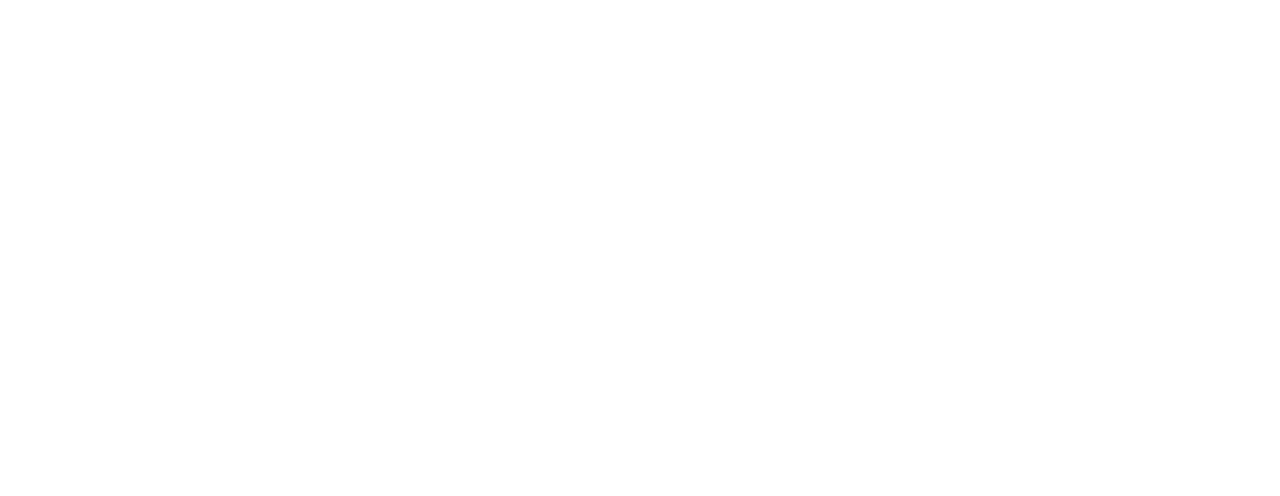
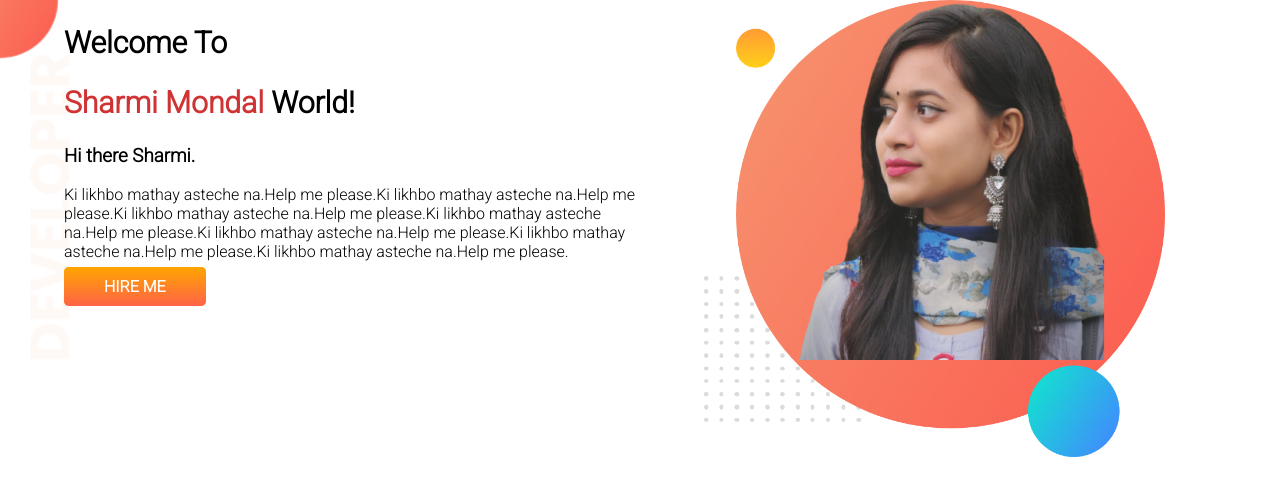
Before and after one commit to mesharmi/developer-portfolio, a plain HTML site: page index.html in a window 1280 px wide. Drawn offline with Linux system fonts and the light colour scheme.

Commit message:
first commit

```diff
--- a/index.html
+++ b/index.html
@@ -5,9 +5,25 @@
     <meta http-equiv="X-UA-Compatible" content="IE=edge">
     <meta name="viewport" content="width=device-width, initial-scale=1.0">
     <title>Sharmi Portfolio</title>
+    <link rel="preconnect" href="https://fonts.googleapis.com">
+<link rel="preconnect" href="https://fonts.gstatic.com" crossorigin>
+<link href="https://fonts.googleapis.com/css2?family=Roboto:wght@300&display=swap" rel="stylesheet">
     <link rel="stylesheet" href="style.css">
+
 </head>
 <body>
+   <section class="top-banner">
+    <div class="half-width">
+        <h1>Welcome To</h1>
+    <h1><span class="color-aqua">Sharmi Mondal</span> World!</h1>
+    <h3>Hi there Sharmi.</h3>
+    <p>Ki likhbo mathay asteche na.Help me please.Ki likhbo mathay asteche na.Help me please.Ki likhbo mathay asteche na.Help me please.Ki likhbo mathay asteche na.Help me please.Ki likhbo mathay asteche na.Help me please.Ki likhbo mathay asteche na.Help me please.Ki likhbo mathay asteche na.Help me please.</p>
+    <a class="link-button" href="">HIRE ME</a>
+    </div>
+    <div class="half-width">
+        <img src="images/my-bg1.png" alt="">
+    </div>
+   </section>
 
 </body>
 </html>
--- a/style.css
+++ b/style.css
@@ -0,0 +1,34 @@
+body{
+    font-family: 'Roboto', sans-serif;
+    margin: 0%;
+}
+h1{
+
+    font-size: 30px;
+}
+.color-aqua{
+    color:rgb(208, 51, 51);
+}
+section{
+    display: flex;
+}
+.half-width{
+    padding-left: 5%;
+    width: 50%;
+}
+.half-width img{
+    width: 80%;
+}
+.link-button{
+    text-decoration: none;
+    background-color: orange;
+    border-radius: 5px;
+    padding: 10px 40px;
+    color: white;
+    font-weight: bold;
+    background-image: linear-gradient(orange,tomato);
+}
+.top-banner{
+    background-image:url(images/top-banner.png);
+    background-repeat: no-repeat;
+}
```
Also changed, not shown: images/dream-bg.png (added), images/exp-bg.png (added), images/jhankar.png (added), images/jhankar2.png (added), images/my-bg.png (added), images/my-bg1.png (added), images/my-bg2.png (added), images/top-banner.png (added), 7 other files.
